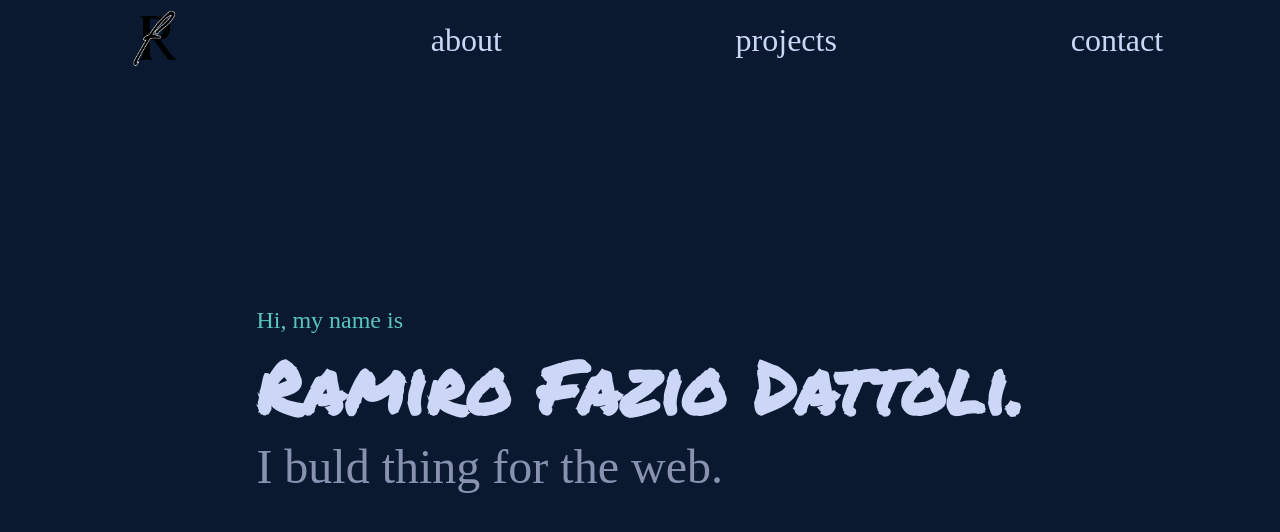
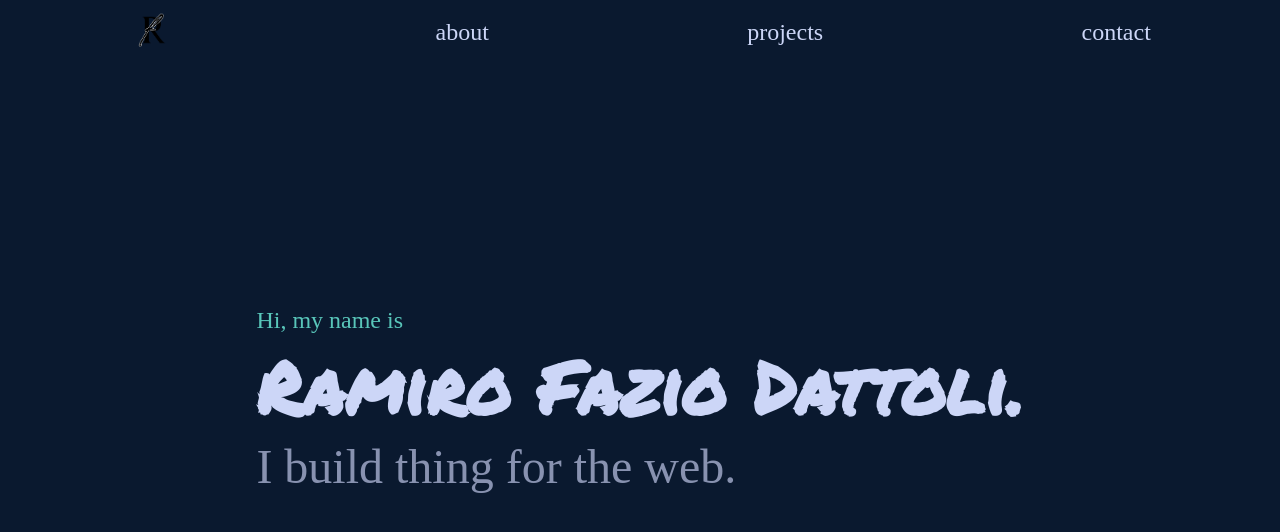
Before and after one commit to ramirofazio/RFD-Development-V1.0, a React (Create React App) app: page / in a window 1280 px wide. Shown: the top 532 px of the page. Built offline with nearby package versions, Linux system fonts and the light colour scheme; no server answers.

Commit message:
Animation on NavBar

```diff
--- a/src/Components/Home/Home.jsx
+++ b/src/Components/Home/Home.jsx
@@ -8,7 +8,7 @@ function Home() {
       <SubContainer>
         <Intro>Hi, my name is</Intro>
         <Name>Ramiro Fazio Dattoli.</Name>
-        <P>I buld thing for the web.</P>
+        <P>I build thing for the web.</P>
       </SubContainer>
     </StyledContainer>
   );
--- a/src/Components/NavBar/NavBar.jsx
+++ b/src/Components/NavBar/NavBar.jsx
@@ -1,12 +1,29 @@
-import React from "react";
-import styled from "styled-components";
+import React, { useState, useEffect } from "react";
+import styled, { css } from "styled-components";
 import { StyledContainer } from "../../styles/globalStyles";
 import { scrollLinks } from "./scrollLinks.js";
 import logo from "../../Assets/LOGO_FINAL1.png";
 
 function NavBar() {
+  const [show, setShow] = useState(null);
+
+  const controlNavbar = () => {
+    if (window.scrollY > 150) {
+      setShow("hide");
+    } else {
+      setShow(null);
+    }
+  };
+
+  useEffect(() => {
+    window.addEventListener("scroll", controlNavbar);
+    return () => {
+      window.removeEventListener("scroll", controlNavbar);
+    };
+  }, []);
+
   return (
-    <ThisStyledContainer>
+    <NavBarContainer show={show}>
       <a href="#home">
         <Logo src={logo} alt="" />
       </a>
@@ -17,24 +34,44 @@ function NavBar() {
           </HomeLinks>
         );
       })}
-    </ThisStyledContainer>
+    </NavBarContainer>
   );
 }
 
 export default NavBar;
 
-const ThisStyledContainer = styled(StyledContainer)`
-  position: fixed;
-  justify-content: space-around;
+const NavBarContainer = styled(StyledContainer)`
+  ${(props) => {
+    switch (props.show) {
+      case "hide":
+        return css`
+          position: fixed;
+          justify-content: space-around;
 
-  height: 10vh;
+          height: 4rem;
 
-  background-color: var(--baseColor);
+          background-color: var(--baseColor);
+          transform: translateY(-4rem);
+          transition: transform 1s ease;
+        `;
+      default:
+        return css`
+          position: fixed;
+          justify-content: space-around;
+
+          height: 4rem;
+
+          background-color: var(--baseColor);
+
+          transition: all 1s ease;
+        `;
+    }
+  }}
 `;
 
 const Logo = styled.img`
-  height: 5rem;
-  width: 5rem;
+  height: 3rem;
+  width: 3rem;
 
   transition: all 0.5s;
 
@@ -45,7 +82,7 @@ const Logo = styled.img`
 
 const HomeLinks = styled.a`
   text-decoration: none;
-  font-size: 2rem;
+  font-size: 1.5rem;
   color: var(--primaryColor);
 
   transition: all 0.5s;
```
